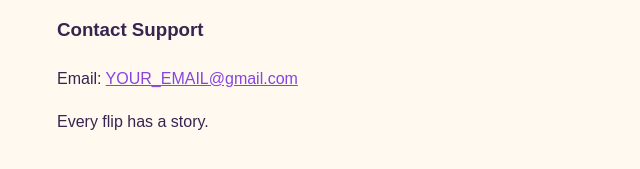
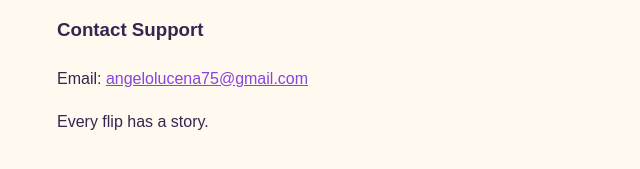
Before and after one commit to mangelolucena/flip-to-talk-support, a plain HTML site: page index.html in a window 1280 px wide. Shown: the part 337-506 px from the top of the page, 258-898 px from the left. Drawn offline with Linux system fonts and the light colour scheme.

Commit message:
Update support email address in index.html

```diff
--- a/index.html
+++ b/index.html
@@ -33,7 +33,7 @@
   <p>
     Email:
     <a href="mailto:YOUR_EMAIL@gmail.com">
-      YOUR_EMAIL@gmail.com
+      angelolucena75@gmail.com
     </a>
   </p>
 
```
